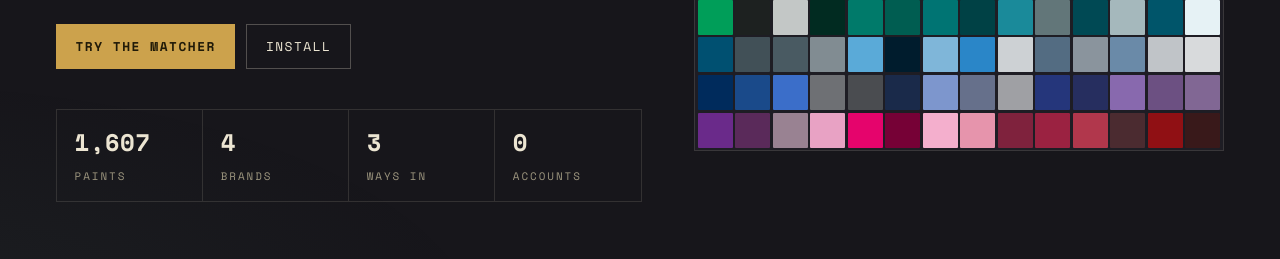
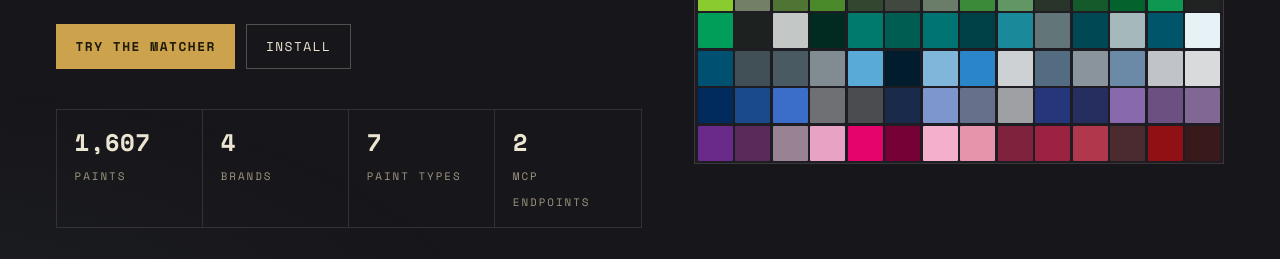
Before and after one commit to ArturSkowronski/minipainter, a website: page docs/index.html in a window 1280 px wide. Shown: the part 541-800 px from the top of the page. Drawn offline with nearby package versions, Linux system fonts and the light colour scheme.

Commit message:
site: replace filler hero stats with real facts
0 Accounts and 3 Ways in were cute-but-meaningless slop. Use two true,
catalog-grounded stats instead: 7 Paint types (the normalized product_format
families) and 2 MCP endpoints (local stdio + hosted /mcp/v3).

```diff
--- a/docs/index.html
+++ b/docs/index.html
@@ -50,8 +50,8 @@
         <div class="spec-strip" id="spec">
           <div><b>1,607</b><span>Paints</span></div>
           <div><b>4</b><span>Brands</span></div>
-          <div><b>3</b><span>Ways in</span></div>
-          <div><b>0</b><span>Accounts</span></div>
+          <div><b>7</b><span>Paint types</span></div>
+          <div><b>2</b><span>MCP endpoints</span></div>
         </div>
       </div>
       <div class="wall" id="wall" aria-hidden="true"></div>
```
